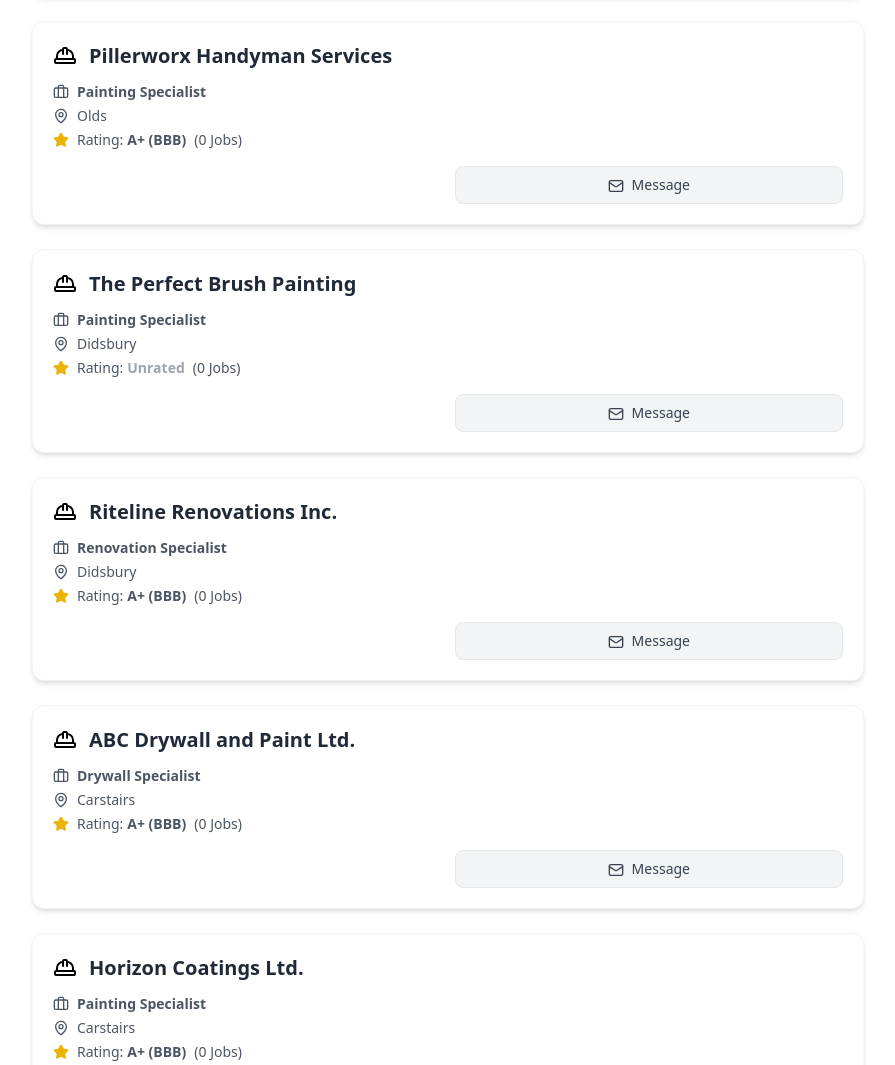
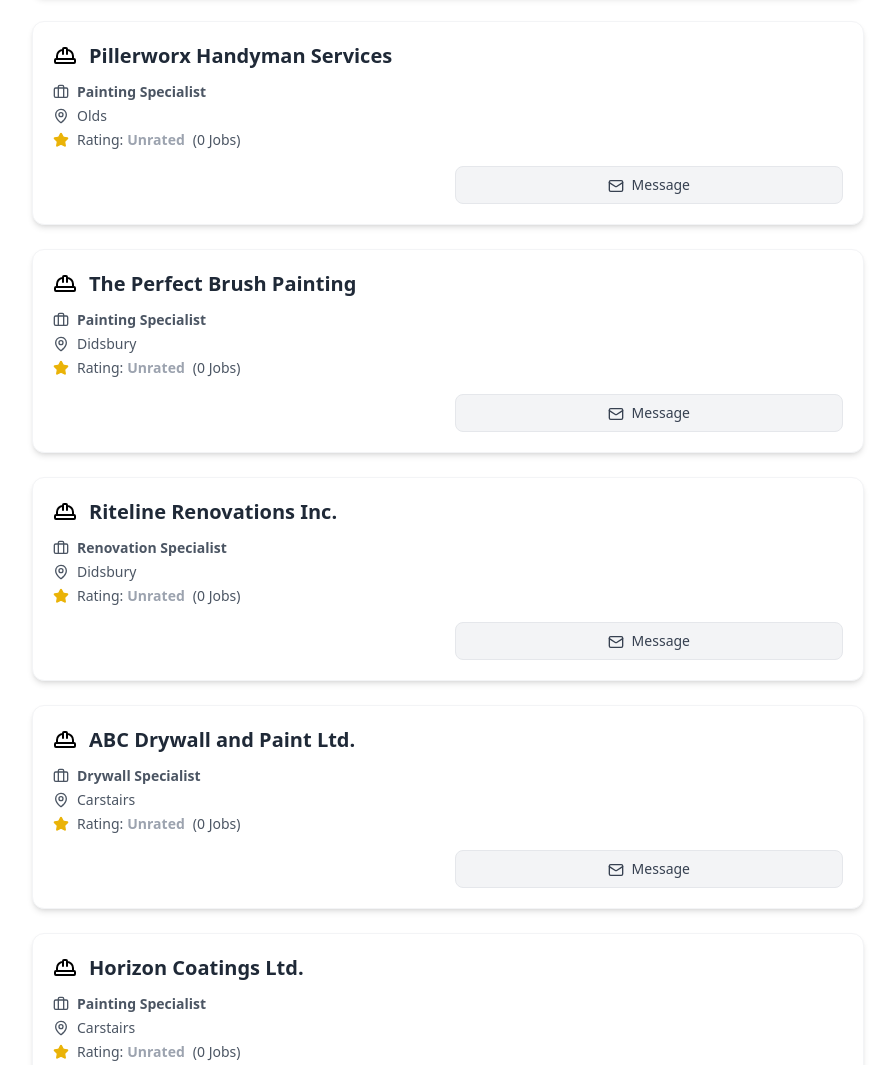
Before and after one commit to HP-site/Trade-Finder, a plain HTML site: page index.html in a window 1280 px wide. Shown: the part 5569-6634 px from the top of the page, without its empty margins (192-1087 px from the left). Drawn offline with nearby package versions, Linux system fonts and the light colour scheme.

Commit message:
index.html

```diff
--- a/index.html
+++ b/index.html
@@ -184,12 +184,12 @@
             { id: 20, name: "Current Connexion Electrical Services", trade: "Electrician", location: "Didsbury", rating: "unrated", jobs: 0, phone: "(403) 586-9956", email: "No email found"},
             { id: 21, name: "Triple H Electric", trade: "Electrician", location: "Didsbury", rating: "unrated", jobs: 0, phone: "No public phone found", email: "No public email found"},
             { id: 22, name: "Mountainview Painters", trade: "Painting", location: "Sundre", rating: "unrated", jobs: 0, phone: "(403) 638-0000", email: "contract@example.com"},
-            { id: 23, name: "Pillerworx Handyman Services", trade: "Painting", location: "Olds", rating: "A+ (BBB)", jobs: 0, phone: "(403) 556-0403", email: "contract@example.com"},
+            { id: 23, name: "Pillerworx Handyman Services", trade: "Painting", location: "Olds", rating: "unrated", jobs: 0, phone: "(403) 556-0403", email: "contract@example.com"},
             { id: 24, name: "The Perfect Brush Painting", trade: "Painting", location: "Didsbury", rating: "unrated", jobs: 0, phone: "(403) 888-2936", email: "contract@example.com"},
-            { id: 25, name: "Riteline Renovations Inc.", trade: "Renovation", location: "Didsbury", rating: "A+ (BBB)", jobs: 0, phone: "(403) 703-0575", email: "contract@example.com"},
-            { id: 26, name: "ABC Drywall and Paint Ltd.", trade: "Drywall", location: "Carstairs", rating: "A+ (BBB)", jobs: 0, phone: "(587) 581-7686", email: "contract@example.com"},
-            { id: 27, name: "Horizon Coatings Ltd.", trade: "Painting", location: "Carstairs", rating: "A+ (BBB)", jobs: 0, phone: "(403) 803-5972", email: "contract@example.com"},
-            { id: 28, name: "Bernie's Painting", trade: "Painting", location: "Bowden", rating: "A+ (BBB)", jobs: 0, phone: "(403) 392-7501", email: "contract@example.com"},
+            { id: 25, name: "Riteline Renovations Inc.", trade: "Renovation", location: "Didsbury", rating: "unrated", jobs: 0, phone: "(403) 703-0575", email: "contract@example.com"},
+            { id: 26, name: "ABC Drywall and Paint Ltd.", trade: "Drywall", location: "Carstairs", rating: "unrated", jobs: 0, phone: "(587) 581-7686", email: "contract@example.com"},
+            { id: 27, name: "Horizon Coatings Ltd.", trade: "Painting", location: "Carstairs", rating: "unrated", jobs: 0, phone: "(403) 803-5972", email: "contract@example.com"},
+            { id: 28, name: "Bernie's Painting", trade: "Painting", location: "Bowden", rating: "unrated", jobs: 0, phone: "(403) 392-7501", email: "contract@example.com"},
         ];
 
         // --- DOM ELEMENTS ----------------------------------
```
